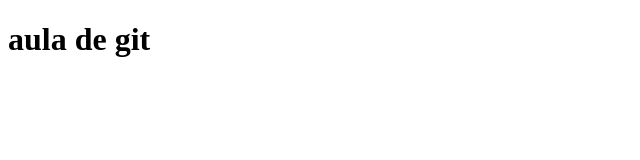
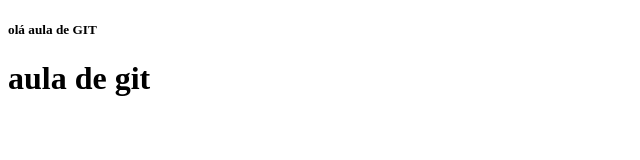
Before and after one commit to NA060717/aula001, a plain HTML site: page aula001/index.html in a window 1280 px wide. Shown: the whole page, without its empty margins (0-640 px from the left). Drawn offline with Linux system fonts and the light colour scheme.

Commit message:
adicionei o h5 no index

```diff
--- a/aula001/index.html
+++ b/aula001/index.html
@@ -6,6 +6,7 @@
     <title>Document</title>
 </head>
 <body>
+    <h5>olá aula de GIT</h5>
     <h1>aula de git</h1>
 </body>
 </html>
```
